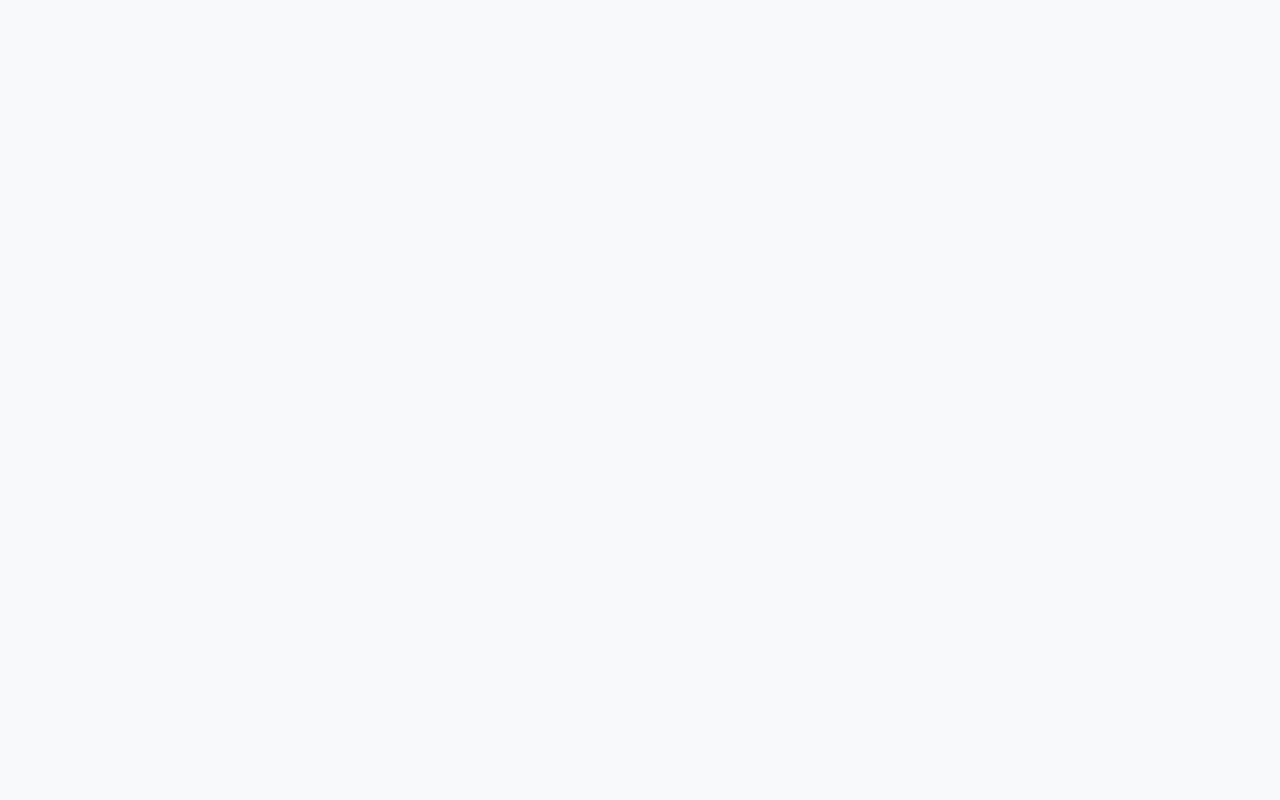
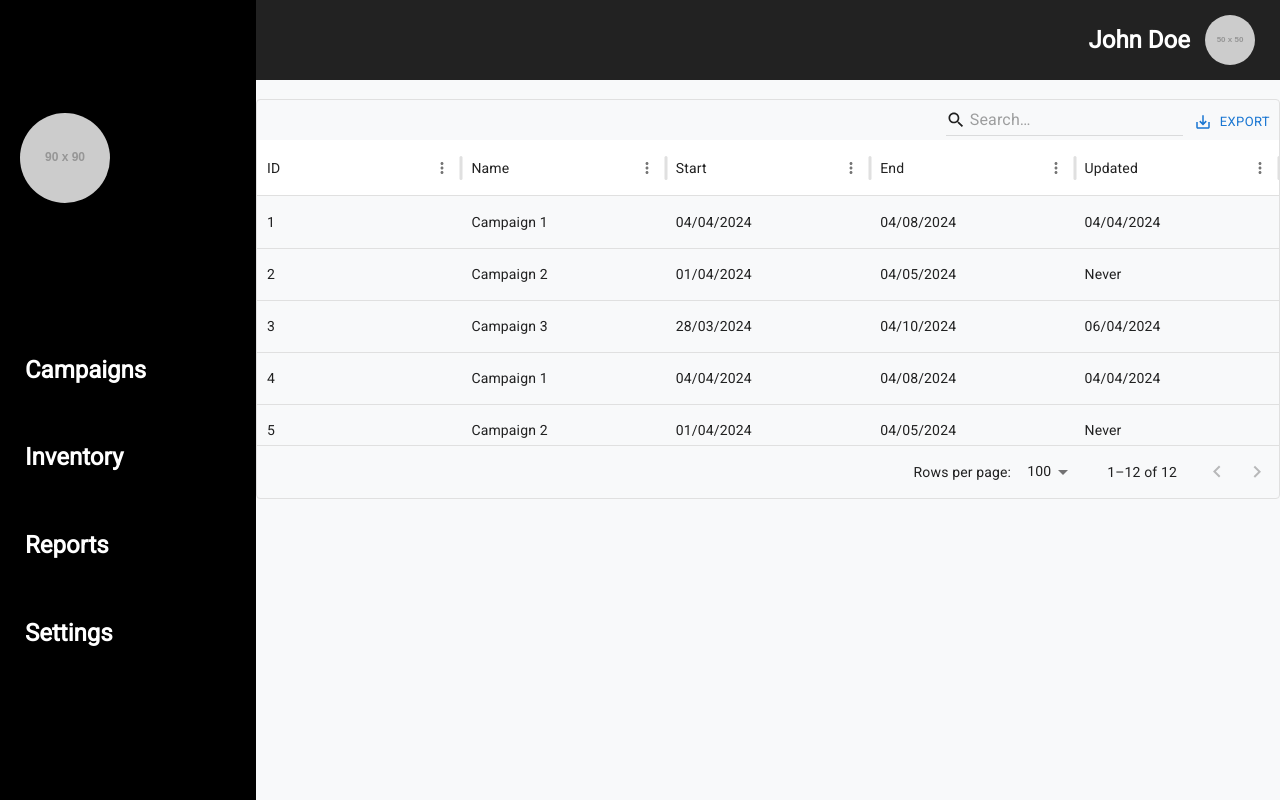
Before and after one commit to patra0o/AdServer-Advertisers-Publishers-Dashboard, a Next.js app: page /advertiser/dashboard in a window 1280 px wide. Built offline with nearby package versions, Linux system fonts and the light colour scheme.

Commit message:
Advertiser dashboard skeleton created

```diff
--- a/src/app/advertiser/dashboard/page.tsx
+++ b/src/app/advertiser/dashboard/page.tsx
@@ -1,10 +1,31 @@
+"use client"
+
+import CampaignDataGrid from '@/components/campaingDataGrid'
 import React from 'react'
 
 export default function AdvertiserDashboard() {
     return (
-        <div>
-            <div></div>
-            <div></div>
+        <div className='advertiser-dashboard-parent'>
+            <div className='advertiser-sidebar'>
+                <img src='https://via.placeholder.com/90x90'></img>
+                <div className='advertiser-sidebar-nav'>
+                    <h2>Campaigns</h2>
+                    <h2>Inventory</h2>
+                    <h2>Reports</h2>
+                    <h2>Settings</h2>
+                </div>
+            </div>
+            <div className='advertiser-main-body'>
+                <div className='navbar'>
+                    <div></div>
+                    <div className='nav-user-details'>
+                        <h2>John Doe</h2>
+                        <img src='https://via.placeholder.com/50x50'></img>
+                        <div></div>
+                    </div>
+                </div><br />
+                <CampaignDataGrid></CampaignDataGrid>
+            </div>
         </div>
     )
 }
--- a/src/app/globals.css
+++ b/src/app/globals.css
@@ -62,6 +62,99 @@ body {
   font-size: 16px;
 }
 
-.login-form-input, select {
+.login-form-input,
+select {
   box-sizing: border-box;
- }
+}
+
+.advertiser-dashboard-parent {
+  display: flex;
+  width: 100vw;
+  height: 100vh;
+  overflow: hidden;
+}
+
+.advertiser-sidebar {
+  height: 100vh;
+  flex: 1;
+  background-color: #000;
+  display: flex;
+  flex-direction: column;
+  justify-content: space-evenly;
+}
+
+.advertiser-sidebar>img {
+  border-radius: 50%;
+  width: 90px;
+  height: 90px;
+  padding: 0 20px
+}
+
+.advertiser-sidebar-nav>h2 {
+  color: #fff;
+  padding: 20px 25px;
+  cursor: pointer;
+}
+
+.advertiser-sidebar-nav>h2:hover {
+  color: grey;
+}
+
+.advertiser-main-body {
+  height: 100vh;
+  margin: 0;
+  flex: 4;
+  /* overflow-y: scroll;
+  overflow-x: hidden; */
+  overflow: hidden;
+}
+
+/* For WebKit browsers */
+.advertiser-main-body::-webkit-scrollbar {
+  width: 8px;
+  /* Width of the scrollbar */
+}
+
+.advertiser-main-body::-webkit-scrollbar-track {
+  background: #f1f1f1;
+  /* Color of the track */
+}
+
+.advertiser-main-body::-webkit-scrollbar-thumb {
+  background: #888;
+  /* Color of the scroll thumb */
+  border-radius: 10px;
+  /* Optional: rounded corners */
+}
+
+.advertiser-main-body::-webkit-scrollbar-thumb:hover {
+  background: #555;
+  /* Color of the scroll thumb on hover */
+}
+
+.navbar {
+  top: 0;
+  display: flex;
+  width: 100%;
+  height: 80px;
+  justify-content: space-between;
+  background-color: #222222;
+}
+
+.nav-user-details {
+  display: flex;
+  align-items: center;
+  padding: 0 10px;
+  color: white;
+}
+
+.nav-user-details>img {
+  border-radius: 50%;
+  width: 50px;
+  height: 50px;
+  margin: 0 15px;
+}
+
+.grid-tool-bar {
+  justify-content: end;
+}
--- /dev/null
+++ b/src/components/campaingDataGrid.tsx
@@ -0,0 +1,98 @@
+import React, { useState } from "react";
+import { DataGrid, GridToolbarContainer, GridToolbarQuickFilter, GridToolbarExport } from "@mui/x-data-grid";
+import Swal from "sweetalert2";
+
+interface Campaign {
+  id: number;
+  name: string;
+  start: string;
+  end: string;
+  updated: string;
+}
+
+const CampaignDataGrid: React.FC = () => {
+  const [selectedRow, setSelectedRow] = useState<Campaign | null>(null);
+
+  // Dummy data for campaigns
+  const rows: Campaign[] = [
+    { id: 1, name: "Campaign 1", start: "04/04/2024", end: "04/08/2024", updated: "04/04/2024" },
+    { id: 2, name: "Campaign 2", start: "01/04/2024", end: "04/05/2024", updated: "Never" },
+    { id: 3, name: "Campaign 3", start: "28/03/2024", end: "04/10/2024", updated: "06/04/2024" },
+    { id: 4, name: "Campaign 1", start: "04/04/2024", end: "04/08/2024", updated: "04/04/2024" },
+    { id: 5, name: "Campaign 2", start: "01/04/2024", end: "04/05/2024", updated: "Never" },
+    { id: 6, name: "Campaign 3", start: "28/03/2024", end: "04/10/2024", updated: "06/04/2024" },
+    { id: 7, name: "Campaign 1", start: "04/04/2024", end: "04/08/2024", updated: "04/04/2024" },
+    { id: 8, name: "Campaign 2", start: "01/04/2024", end: "04/05/2024", updated: "Never" },
+    { id: 9, name: "Campaign 3", start: "28/03/2024", end: "04/10/2024", updated: "06/04/2024" },
+    { id: 10, name: "Campaign 1", start: "04/04/2024", end: "04/08/2024", updated: "04/04/2024" },
+    { id: 11, name: "Campaign 2", start: "01/04/2024", end: "04/05/2024", updated: "Never" },
+    { id: 12, name: "Campaign 3", start: "28/03/2024", end: "04/10/2024", updated: "06/04/2024" },
+  ];
+
+  // Define columns for the data grid
+  const columns = [
+    { field: "id", headerName: "ID", flex: 1 },
+    { field: "name", headerName: "Name", flex: 1 },
+    {
+      field: "start",
+      headerName: "Start",
+      flex: 1,
+    },
+    {
+      field: "end",
+      headerName: "End",
+      flex: 1,
+    },
+    {
+      field: "updated",
+      headerName: "Updated",
+      flex: 1,
+    },
+  ];
+
+  const getRowId = (row: Campaign) => row.id;
+
+  // Toolbar Component
+  const CustomToolbar: React.FC = () => {
+    return (
+      <GridToolbarContainer className="grid-tool-bar">
+        <GridToolbarQuickFilter />
+        <GridToolbarExport style={{ color: "#000" }} />
+      </GridToolbarContainer>
+    );
+  };
+
+  const showData = (params: { row: Campaign }) => {
+    setSelectedRow(params.row);
+    // Modify as needed for displaying data
+    console.log("Selected Row Data:", params.row);
+
+    Swal.fire({
+      title: "Campaign Selected",
+      html: `
+      <p>Campaign ID: ${params.row.id}</p>
+      <p>Name: ${params.row.name}</p>
+      <p>Start Date: ${params.row.start}</p>
+      <p>End Date: ${params.row.end}</p>
+      <p>Last Updated: ${params.row.updated}</p>
+      `,
+      confirmButtonColor: "#000000"
+    })
+  };
+
+  return (
+    <div style={{ height: 400, width: "100%" }}>
+      <DataGrid
+        rows={rows}
+        columns={columns}
+        getRowId={getRowId}
+        slots={{
+          toolbar: CustomToolbar
+        }}
+        onRowClick={showData}
+      />
+    </div>
+  );
+};
+
+export default CampaignDataGrid;
```
Also changed, not shown: package.json (+7 -3 lines), src/components/navbar.tsx (added, +7 -0 lines), src/components/sidebar.tsx (added, +7 -0 lines), 1 other file (tests, documents, lock files or other folders).
